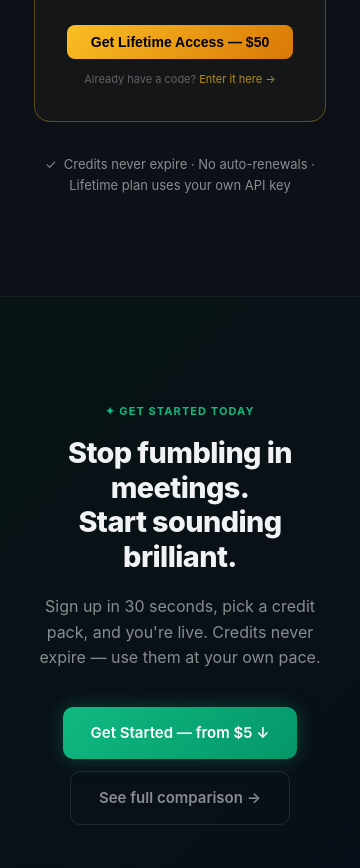
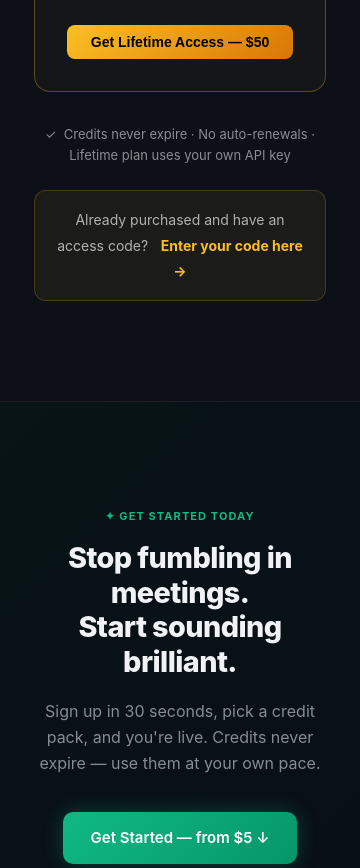
Before and after one commit to govinddixit989-creator/meeting-assistant, an Electron app: page website/index.html in a window 360 px wide. Shown: the part 9639-10507 px from the top of the page. Drawn offline with Linux system fonts and the light colour scheme.

Commit message:
Fix email URL + make Enter Code button prominent
- Email now links to meeting-assistant-blush.vercel.app (correct URL)
- Move 'Already have a code?' out of the lifetime card into a visible
  yellow banner below the pricing grid — much easier to find

Co-Authored-By: Claude Sonnet 4.6 <noreply@anthropic.com>

```diff
--- a/backend/lib/email.js
+++ b/backend/lib/email.js
@@ -25,7 +25,7 @@ async function sendAccessCode(toEmail, code) {
 
         <p style="color:rgba(240,242,245,.6);margin:0 0 8px"><strong style="color:#F0F2F5">How to use:</strong></p>
         <ol style="color:rgba(240,242,245,.6);padding-left:20px;margin:0 0 24px">
-          <li style="margin-bottom:6px">Go to <a href="https://meeting-assistant.vercel.app/#pricing" style="color:#10B981">meetassist.com</a></li>
+          <li style="margin-bottom:6px">Go to <a href="https://meeting-assistant-blush.vercel.app" style="color:#10B981">meeting-assistant-blush.vercel.app</a></li>
           <li style="margin-bottom:6px">Click <strong style="color:#F0F2F5">"Already have a code?"</strong></li>
           <li style="margin-bottom:6px">Enter <strong style="color:#F0F2F5">this email address</strong> + the code above</li>
           <li>Download and install MeetAssist</li>
--- a/website/index.html
+++ b/website/index.html
@@ -940,9 +940,6 @@ footer{
           style="width:100%;justify-content:center;background:linear-gradient(135deg,#FBBF24,#D97706);color:#000;font-weight:700;border:none;border-radius:8px;padding:9px 20px;cursor:pointer;font-size:14px">
           Get Lifetime Access — $50
         </button>
-        <p style="text-align:center;margin-top:12px;font-size:11px;color:rgba(240,242,245,.35)">
-          Already have a code? <a href="#" id="openCodeModal" style="color:rgba(251,191,36,.7);text-decoration:none">Enter it here →</a>
-        </p>
       </div>
 
     </div>
@@ -950,6 +947,11 @@ footer{
     <p class="pricing-note">
       ✓ &nbsp;Credits never expire · No auto-renewals · Lifetime plan uses your own API key
     </p>
+
+    <div style="margin-top:24px;padding:16px 20px;background:rgba(251,191,36,.06);border:1px solid rgba(251,191,36,.2);border-radius:12px;text-align:center;max-width:480px;margin-left:auto;margin-right:auto">
+      <span style="font-size:14px;color:rgba(240,242,245,.7)">Already purchased and have an access code?</span>
+      <a href="#" id="openCodeModal" style="margin-left:8px;color:#FBBF24;font-weight:700;font-size:14px;text-decoration:none">Enter your code here →</a>
+    </div>
   </div>
 </section>
 
```
